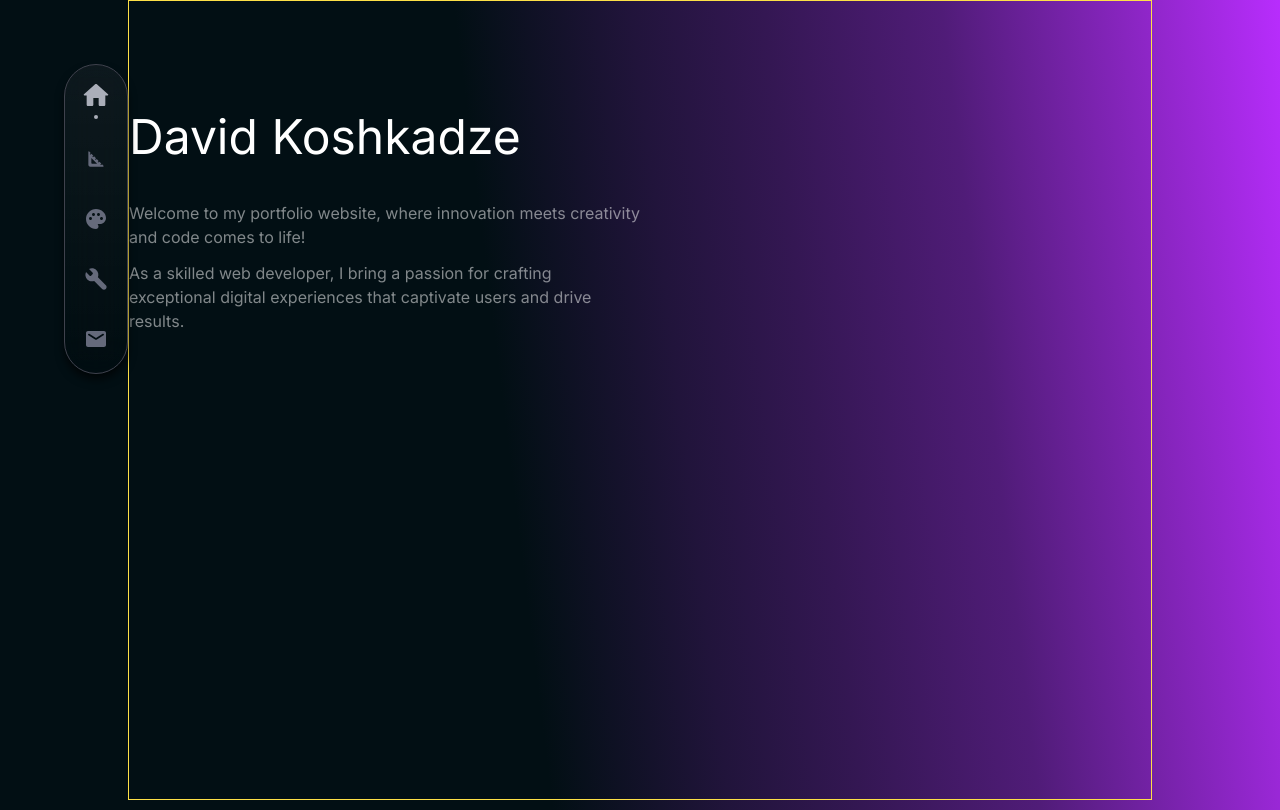
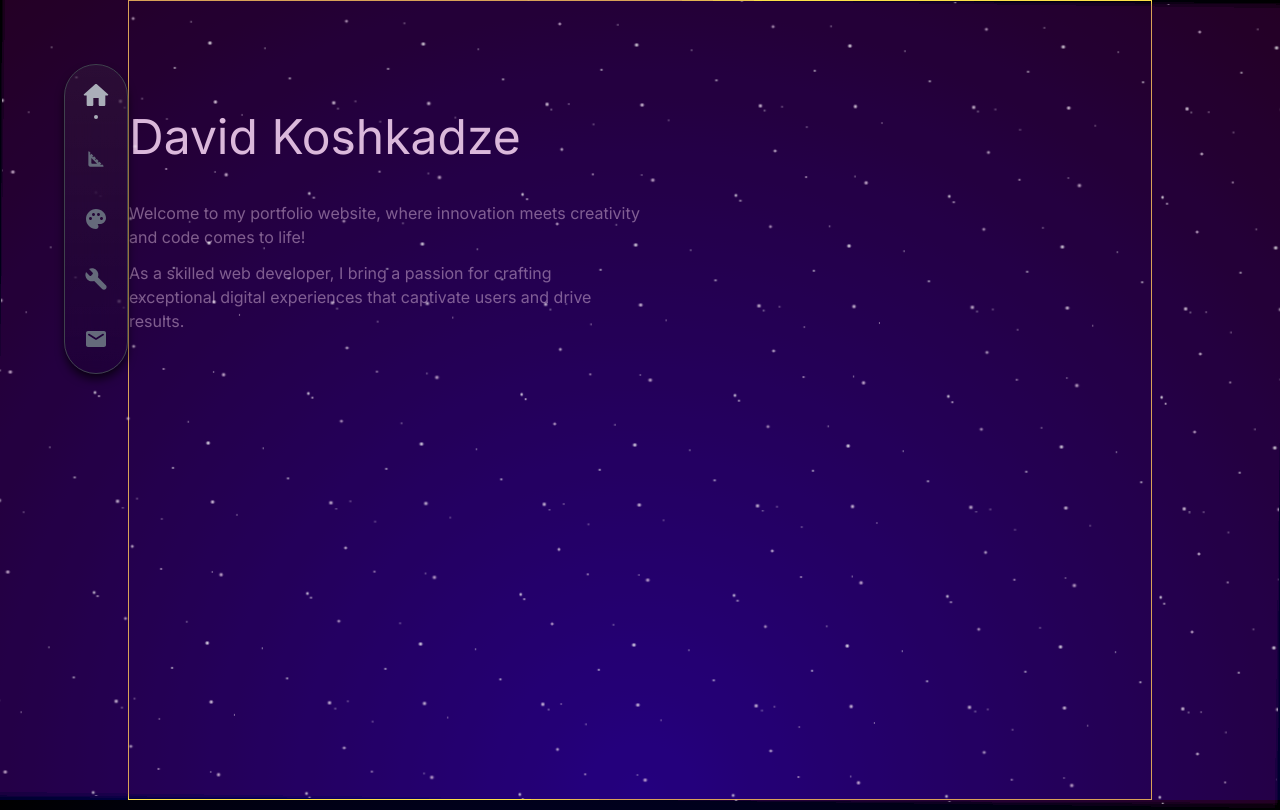
Before and after one commit to David-Koshkadze/portfolio12, a Next.js app: page / in a window 1280 px wide. Shown: the top 810 px of the page. Built offline with nearby package versions, Linux system fonts and the light colour scheme.

Commit message:
add bg colors, night sky bg

```diff
--- a/app/globals.css
+++ b/app/globals.css
@@ -14,17 +14,10 @@ html {
   }
 }
 
-.body-background {
-  background: rgb(2, 15, 20);
-  background: linear-gradient(
-    83deg,
-    rgba(2, 15, 20, 1) 24%,
-    rgba(2, 15, 20, 1) 44%,
-    rgba(33, 20, 59, 1) 56%,
-    rgba(52, 23, 83, 1) 65%,
-    rgba(80, 28, 120, 1) 77%,
-    rgba(184, 45, 253, 1) 100%
-  );
+body {
+  background: radial-gradient(circle at bottom, navy 0, black 100%);
+  height: 100vh;
+  background-attachment: fixed;
 }
 
 .navbar {
@@ -39,3 +32,77 @@ html {
     0px 2px 3px 0px rgba(0, 0, 0, 0.12), 0px 1px 1px 0px rgba(0, 0, 0, 0.04);
   backdrop-filter: blur(20px);
 }
+
+/* #projects {
+  background: linear-gradient(315deg, #01071a 0%, rgba(1, 7, 26, 0) 100%),
+    linear-gradient(
+      180deg,
+      #98ffce 0%,
+      rgba(131, 143, 255, 0.49) 49.48%,
+      rgba(96, 178, 255, 0) 100%
+    );
+} */
+
+.space {
+  background: rgba(128, 0, 128, 0.1) center / 200px 200px round;
+  /* border: 1px dashed purple; */
+  bottom: 0;
+  left: 0;
+  position: absolute;
+  right: 0;
+  top: 0;
+}
+
+@keyframes space {
+  40% {
+    opacity: 0.75;
+  }
+  50% {
+    opacity: 0.25;
+  }
+  60% {
+    opacity: 0.75;
+  }
+  100% {
+    transform: rotate(360deg);
+  }
+}
+.stars1 {
+  animation: space 180s ease-in-out infinite;
+  background-image: radial-gradient(
+      1px 1px at 25px 5px,
+      white,
+      rgba(255, 255, 255, 0)
+    ),
+    radial-gradient(1px 1px at 50px 25px, white, rgba(255, 255, 255, 0)),
+    radial-gradient(1px 1px at 125px 20px, white, rgba(255, 255, 255, 0)),
+    radial-gradient(1.5px 1.5px at 50px 75px, white, rgba(255, 255, 255, 0)),
+    radial-gradient(2px 2px at 15px 125px, white, rgba(255, 255, 255, 0)),
+    radial-gradient(2.5px 2.5px at 110px 80px, white, rgba(255, 255, 255, 0));
+}
+.stars2 {
+  animation: space 240s ease-in-out infinite;
+  background-image: radial-gradient(
+      1px 1px at 75px 125px,
+      white,
+      rgba(255, 255, 255, 0)
+    ),
+    radial-gradient(1px 1px at 100px 75px, white, rgba(255, 255, 255, 0)),
+    radial-gradient(1.5px 1.5px at 199px 100px, white, rgba(255, 255, 255, 0)),
+    radial-gradient(2px 2px at 20px 50px, white, rgba(255, 255, 255, 0)),
+    radial-gradient(2.5px 2.5px at 100px 5px, white, rgba(255, 255, 255, 0)),
+    radial-gradient(2.5px 2.5px at 5px 5px, white, rgba(255, 255, 255, 0));
+}
+.stars3 {
+  animation: space 300s ease-in-out infinite;
+  background-image: radial-gradient(
+      1px 1px at 10px 10px,
+      white,
+      rgba(255, 255, 255, 0)
+    ),
+    radial-gradient(1px 1px at 150px 150px, white, rgba(255, 255, 255, 0)),
+    radial-gradient(1.5px 1.5px at 60px 170px, white, rgba(255, 255, 255, 0)),
+    radial-gradient(1.5px 1.5px at 175px 180px, white, rgba(255, 255, 255, 0)),
+    radial-gradient(2px 2px at 195px 95px, white, rgba(255, 255, 255, 0)),
+    radial-gradient(2.5px 2.5px at 95px 145px, white, rgba(255, 255, 255, 0));
+}
--- a/app/layout.tsx
+++ b/app/layout.tsx
@@ -1,21 +1,26 @@
-import './globals.css'
-import { Inter } from 'next/font/google'
+import "./globals.css";
+import { Inter } from "next/font/google";
 
-const inter = Inter({ subsets: ['latin'] })
+const inter = Inter({ subsets: ["latin"] });
 
 export const metadata = {
-  title: 'Create Next App',
-  description: 'Generated by create next app',
-}
+  title: "Create Next App",
+  description: "Generated by create next app",
+};
 
 export default function RootLayout({
   children,
 }: {
-  children: React.ReactNode
+  children: React.ReactNode;
 }) {
   return (
     <html lang="en">
-      <body className={inter.className}>{children}</body>
+      <body className={inter.className}>
+        <div className="space stars1"></div>
+        <div className="space stars2"></div>
+        <div className="space stars3"></div>
+        {children}
+      </body>
     </html>
-  )
+  );
 }
--- a/app/page.tsx
+++ b/app/page.tsx
@@ -1,3 +1,4 @@
+import Experience from "@/components/Experience/Experience";
 import HomePage from "@/components/Home/Home";
 import Navbar from "@/components/Navbar/Navbar";
 import Projects from "@/components/Projects/Projects";
@@ -9,6 +10,7 @@ export default function Home() {
       <div className="w-3/4 lg:w-[80%] mx-auto">
         <HomePage />
         <Projects />
+        <Experience />
       </div>
     </main>
   );
--- /dev/null
+++ b/components/Experience/Experience.tsx
@@ -0,0 +1,9 @@
+import React from "react";
+
+export default function Experience() {
+  return (
+    <section id="experience" className="h-screen">
+      <h1>Experience</h1>
+    </section>
+  );
+}
--- a/components/Projects/Projects.tsx
+++ b/components/Projects/Projects.tsx
@@ -12,6 +12,9 @@ export default function Projects() {
         <ProjectCard />
         <ProjectCard />
         <ProjectCard />
+        <ProjectCard />
+        <ProjectCard />
+        <ProjectCard />
       </div>
     </section>
   );
```
